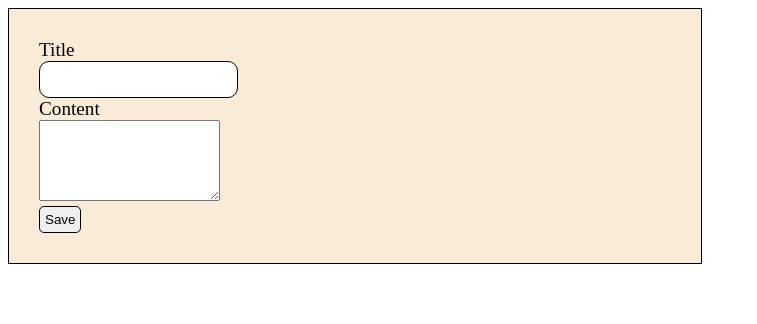
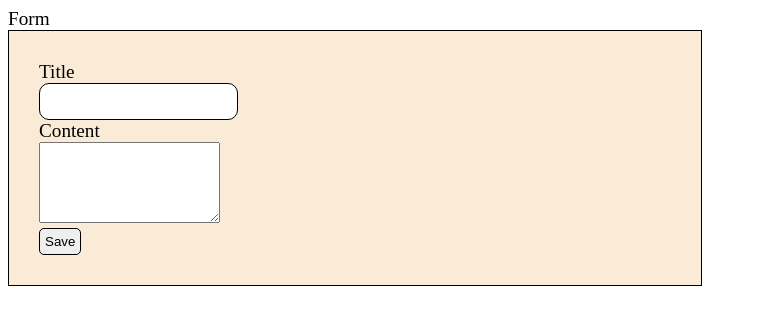
Before and after one commit to GaneshV21/zybisys_new, a plain HTML site: page index.html in a window 1280 px wide. Shown: the whole page, without its empty margins (0-757 px from the left). Drawn offline with Linux system fonts and the light colour scheme.

Commit message:
final commit

```diff
--- a/index.html
+++ b/index.html
@@ -7,7 +7,7 @@
     <link rel="stylesheet" href="./index.css">
 </head>
 <body>
-    <header class="header"></header>
+    <header class="header">Form</header>
     <section class="sec_1">
 
         <form id="myForm" >
```
